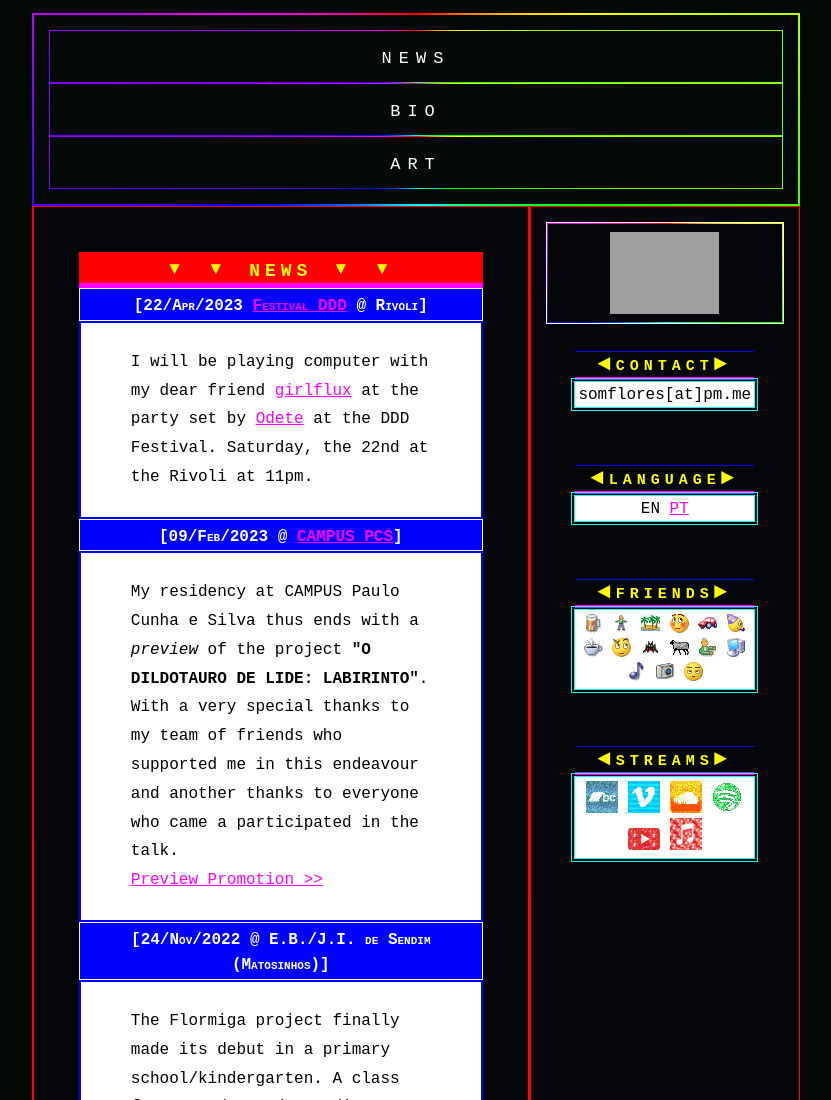
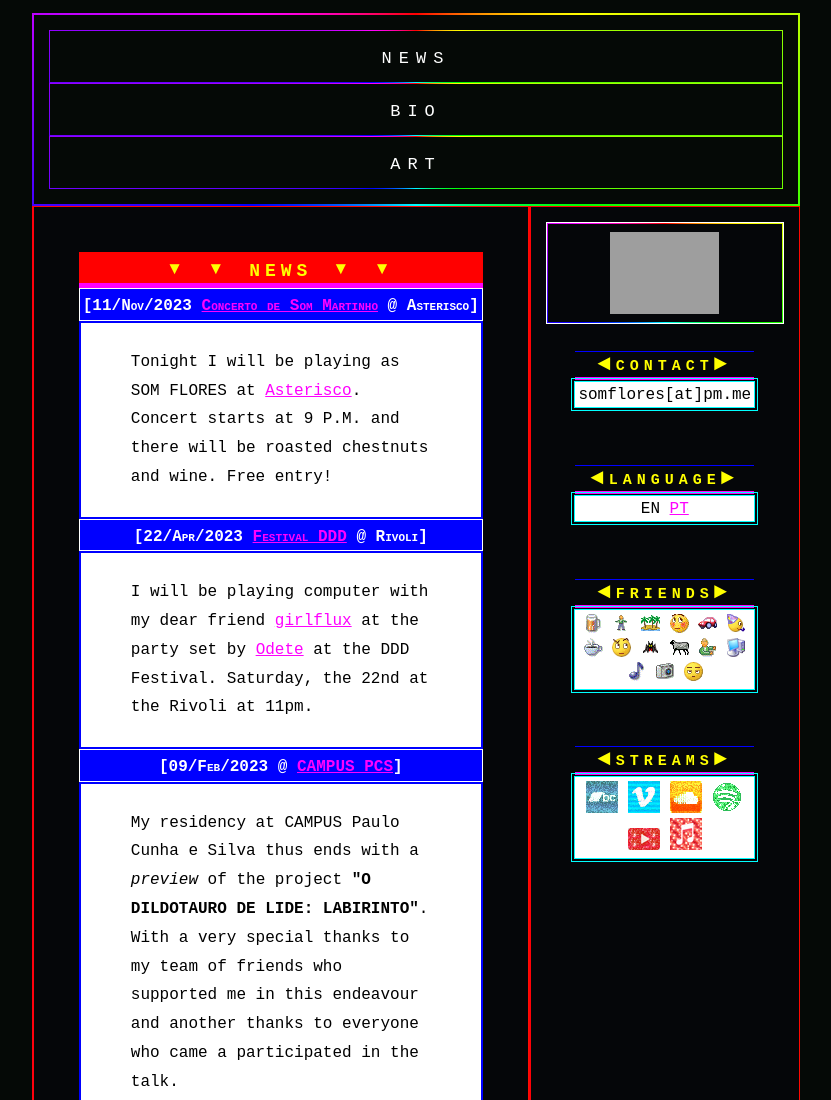
Before and after one commit to SomFlores/SomFlores.github.io, a plain HTML site: page news.html in a window 1280 px wide. Shown: the top 1100 px of the page, without its empty margins (224-1055 px from the left). Drawn offline with Linux system fonts and the light colour scheme; grey boxes are pictures that could not be loaded.

Commit message:
som martinho

```diff
--- a/news.html
+++ b/news.html
@@ -35,6 +35,11 @@
         <article class="main">
             <div class="flex-container">
                 <h1 class="titles red">▾ ▾ news ▾ ▾</h1>
+
+                <h2 class="news">[11/Nov/2023 <a href="https://www.instagram.com/p/CzUEwJzsp6v/">Concerto de Som Martinho</a> @ Asterisco]</h2>
+                <p class="news">Tonight I will be playing as SOM FLORES at <a href="https://maps.app.goo.gl/RcxEnXFjdUNX7bCx5">Asterisco</a>. Concert starts at 9 P.M. and there will be roasted chestnuts and wine. Free entry!</p>
+                </p>
+
                 <h2 class="news">[22/Apr/2023 <a href="https://www.festivalddd.com/current-event/festa/">Festival DDD</a> @ Rivoli]</h2>
                 <p class="news">I will be playing computer with my dear friend <a href="https://girlflux.xuz">girlflux</a> at the party set by <a href="https://www.odete.pt/">Odete</a> at the DDD Festival. Saturday, the 22nd at the Rivoli at 11pm.</p>
 
```
Also changed, not shown: PT/news.html (+3 -0 lines).
